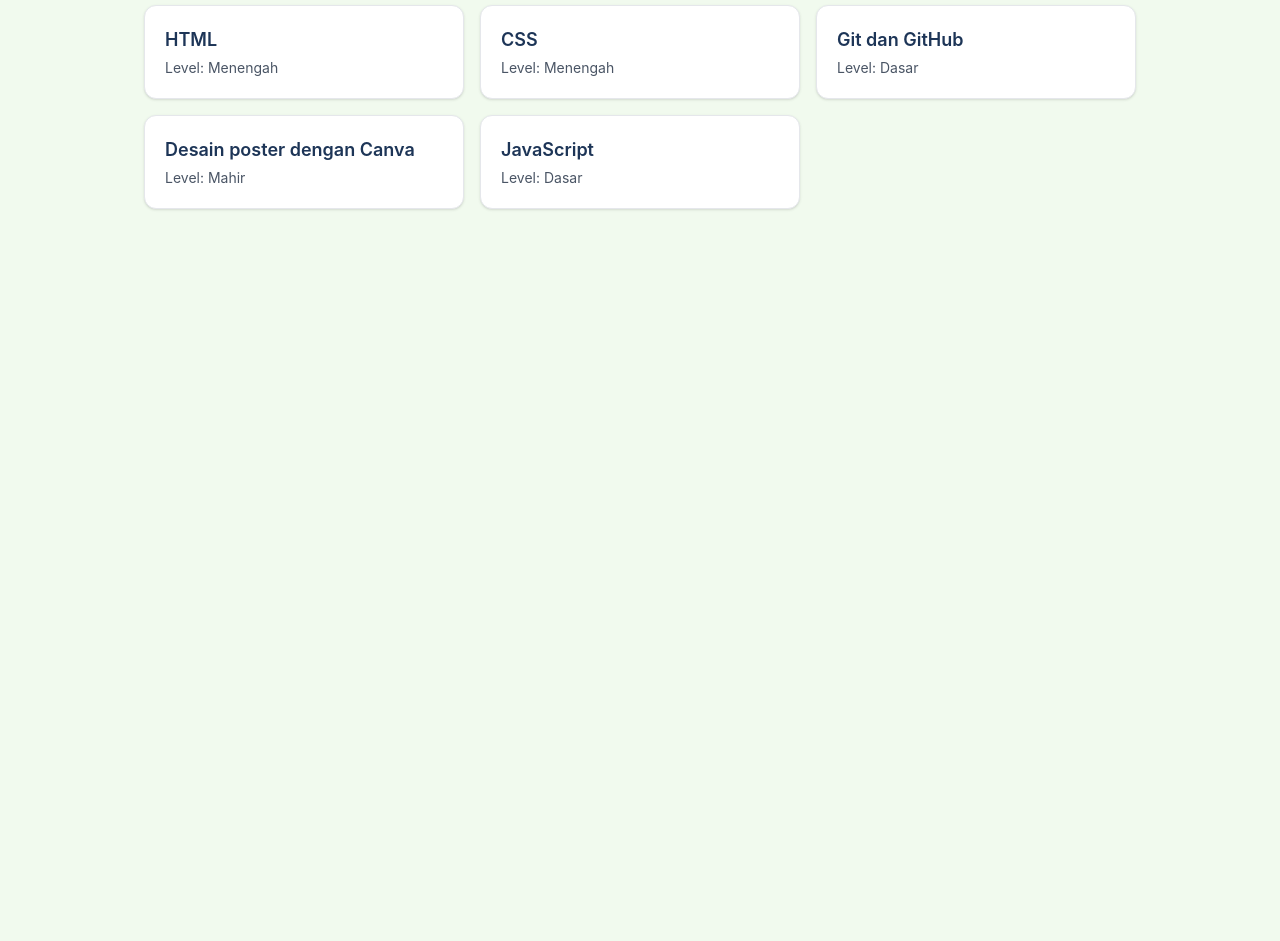
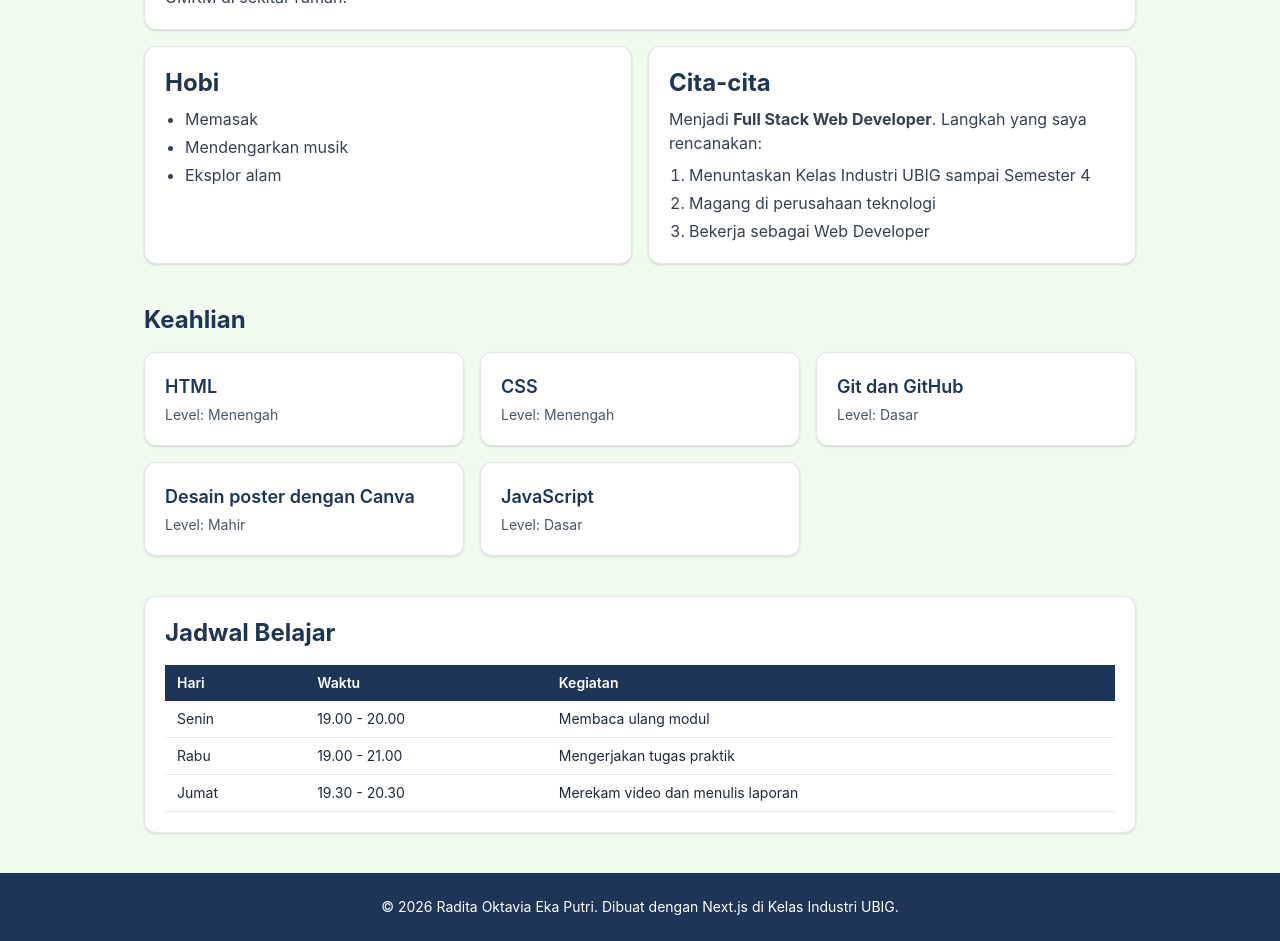
Before and after one commit to radita-30/portofolio-next, a Next.js app: page / in a window 1280 px wide. Shown: the part 360-1301 px from the top of the page. Before the commit the page ends 800 px from the top, so only its background shows below. Built offline with nearby package versions, Linux system fonts and the light colour scheme.

Commit message:
feat: pindahkan isi beranda portofolio ke next.js

```diff
--- a/src/app/layout.js
+++ b/src/app/layout.js
@@ -1,5 +1,6 @@
 import { Geist, Geist_Mono } from "next/font/google";
 import "./globals.css";
+import Footer from "@/components/Footer";
 
 const geistSans = Geist({
   variable: "--font-geist-sans",
@@ -22,7 +23,7 @@ export default function RootLayout({ children }) {
       lang="en"
       className={`${geistSans.variable} ${geistMono.variable} h-full antialiased`}
     >
-      <body className="min-h-full flex flex-col bg-latar text-gray-800">{children}</body>
+      <body className="min-h-full flex flex-col bg-latar text-gray-800">{children}<Footer /></body>
     </html>
   );
 }
--- a/src/app/page.js
+++ b/src/app/page.js
@@ -9,6 +9,20 @@ const skills = [
   { nama: "JavaScript", level: "Dasar" },
 ];
 
+const hobi = ["Memasak", "Mendengarkan musik", "Eksplor alam"];
+
+const langkahCita = [
+  "Menuntaskan Kelas Industri UBIG sampai Semester 4",
+  "Magang di perusahaan teknologi",
+  "Bekerja sebagai Web Developer",
+];
+
+const jadwal = [
+  { hari: "Senin", waktu: "19.00 - 20.00", kegiatan: "Membaca ulang modul" },
+  { hari: "Rabu", waktu: "19.00 - 21.00", kegiatan: "Mengerjakan tugas praktik" },
+  { hari: "Jumat", waktu: "19.30 - 20.30", kegiatan: "Merekam video dan menulis laporan" },
+];
+
 export default function Home() {
   return (
   <main className="mx-auto max-w-5xl px-4 py-10">
@@ -16,6 +30,38 @@ export default function Home() {
     nama="Radita Oktavia Eka Putri"
     tagline="Siswa kelas XI SMK, calon Junior Web Developer di Kelas Industri UBIG."
   />
+
+  <section className="mt-10 rounded-xl border border-gray-200 bg-white p-5 shadow-sm">
+    <h2 className="mb-2 text-2xl font-bold text-utama">Tentang Saya</h2>
+    <p className="text-gray-700">
+      Saya senang mencoba hal baru di dunia teknologi. Saya ingin bisa
+      membuat website yang bermanfaat untuk sekolah dan UMKM di sekitar rumah.
+    </p>
+  </section>
+
+  <div className="mt-4 grid gap-4 md:grid-cols-2">
+    <section className="rounded-xl border border-gray-200 bg-white p-5 shadow-sm">
+      <h2 className="mb-2 text-2xl font-bold text-utama">Hobi</h2>
+      <ul className="list-disc space-y-1 pl-5 text-gray-700">
+        {hobi.map((item) => (
+          <li key={item}>{item}</li>
+        ))}
+      </ul>
+    </section>
+
+    <section className="rounded-xl border border-gray-200 bg-white p-5 shadow-sm">
+      <h2 className="mb-2 text-2xl font-bold text-utama">Cita-cita</h2>
+      <p className="text-gray-700">
+        Menjadi <strong>Full Stack Web Developer</strong>. Langkah yang saya
+        rencanakan:
+      </p>
+      <ol className="mt-2 list-decimal space-y-1 pl-5 text-gray-700">
+        {langkahCita.map((langkah) => (
+          <li key={langkah}>{langkah}</li>
+        ))}
+      </ol>
+    </section>
+  </div>
 
   <section className="mt-10">
     <h2 className="mb-4 text-2xl font-bold text-utama">Keahlian</h2>
@@ -26,6 +72,30 @@ level={skill.level} />
     ))}
       </div>
   </section>
+
+  <section className="mt-10 rounded-xl border border-gray-200 bg-white p-5 shadow-sm">
+    <h2 className="mb-4 text-2xl font-bold text-utama">Jadwal Belajar</h2>
+    <div className="overflow-x-auto">
+      <table className="w-full text-left text-sm">
+        <thead className="bg-utama text-white">
+          <tr>
+            <th className="px-3 py-2 font-semibold">Hari</th>
+            <th className="px-3 py-2 font-semibold">Waktu</th>
+            <th className="px-3 py-2 font-semibold">Kegiatan</th>
+          </tr>
+        </thead>
+        <tbody>
+          {jadwal.map((item) => (
+            <tr key={item.hari} className="border-b border-gray-200">
+              <td className="px-3 py-2">{item.hari}</td>
+              <td className="px-3 py-2">{item.waktu}</td>
+              <td className="px-3 py-2">{item.kegiatan}</td>
+            </tr>
+          ))}
+        </tbody>
+      </table>
+    </div>
+  </section>
 </main>
 );
 }
--- /dev/null
+++ b/src/components/Footer.jsx
@@ -0,0 +1,11 @@
+export default function Footer() {
+    const tahun = new Date().getFullYear();
+
+    return (
+        <footer className="mt-auto bg-utama px-4 py-6 text-center text-sm text-white">
+            <p>
+                &copy; {tahun} Radita Oktavia Eka Putri. Dibuat dengan Next.js di Kelas Industri UBIG.
+            </p>
+        </footer>
+    );
+}
```
Also changed, not shown: public/foto-profil.jpeg.
